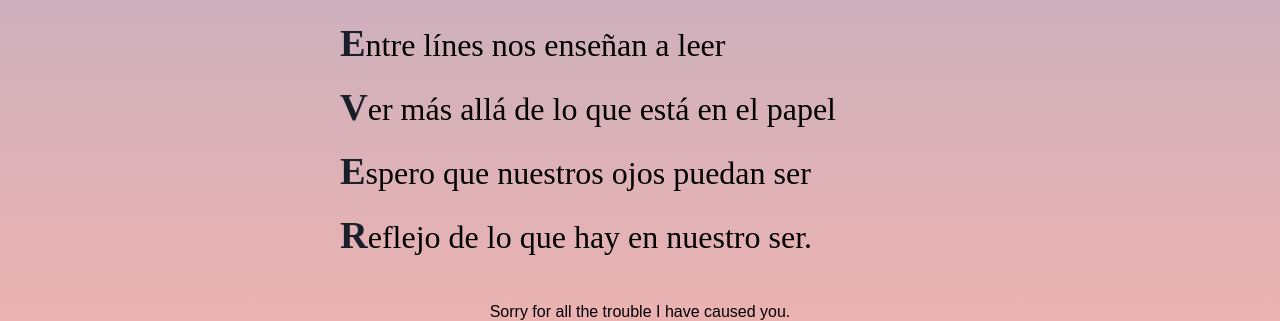
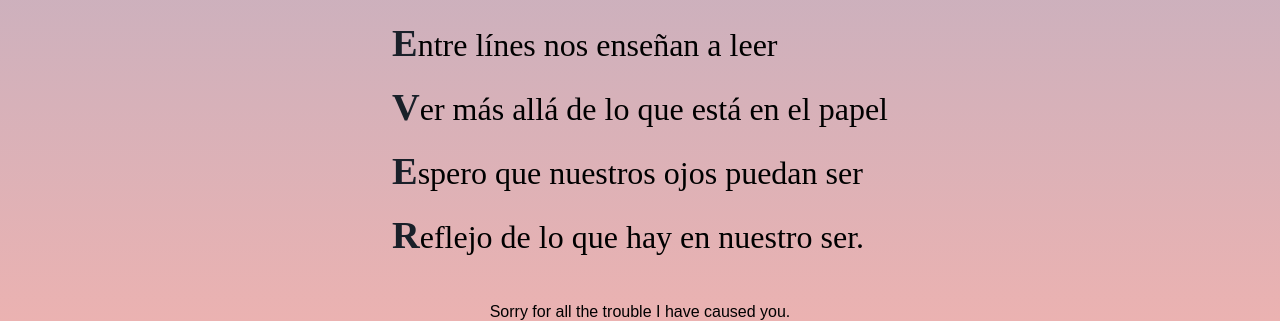
Before and after one commit to lol7seven/firstYear, a plain HTML site: page index.html in a window 1280 px wide. Shown: the part 810-1131 px from the top of the page. Drawn offline with Linux system fonts and the light colour scheme.

Commit message:
change width

```diff
--- a/assets/index-e314c8f6.css
+++ b/assets/index-e314c8f6.css
@@ -1 +1 @@
-.header{padding-top:24px;width:100%;height:48px;display:flex;justify-content:center;align-items:center;gap:20px;color:#192029;font-weight:700;font-size:2rem}.title-icon{width:48px}.content{margin-top:42px;margin-bottom:42px;display:flex;flex-direction:column;align-items:center;width:100%;gap:20px}.paragraph{padding:4px;width:600px;max-width:600px;display:flex;flex-direction:column;gap:20px}.paragraph p{font-family:Times New Roman,Times,serif;font-size:2rem}.paragraph p:first-letter{font-weight:700;font-size:2.4rem;color:#192029}*{margin:0;padding:0;font-family:Arial,Helvetica,sans-serif}body{background-image:linear-gradient(to bottom,#82addb 0%,#ebb2b1 100%);width:100%;height:100%;background-attachment:scroll}
+.header{padding-top:24px;width:100%;height:48px;display:flex;justify-content:center;align-items:center;gap:20px;color:#192029;font-weight:700;font-size:2rem}.title-icon{width:48px}.content{margin-top:42px;margin-bottom:42px;display:flex;flex-direction:column;align-items:center;width:100%;gap:20px}.paragraph{padding:4px;max-width:600px;display:flex;flex-direction:column;gap:20px}.paragraph p{font-family:Times New Roman,Times,serif;font-size:2rem}.paragraph p:first-letter{font-weight:700;font-size:2.4rem;color:#192029}*{margin:0;padding:0;font-family:Arial,Helvetica,sans-serif}body{background-image:linear-gradient(to bottom,#82addb 0%,#ebb2b1 100%);width:100%;height:100%;background-attachment:scroll}
```
